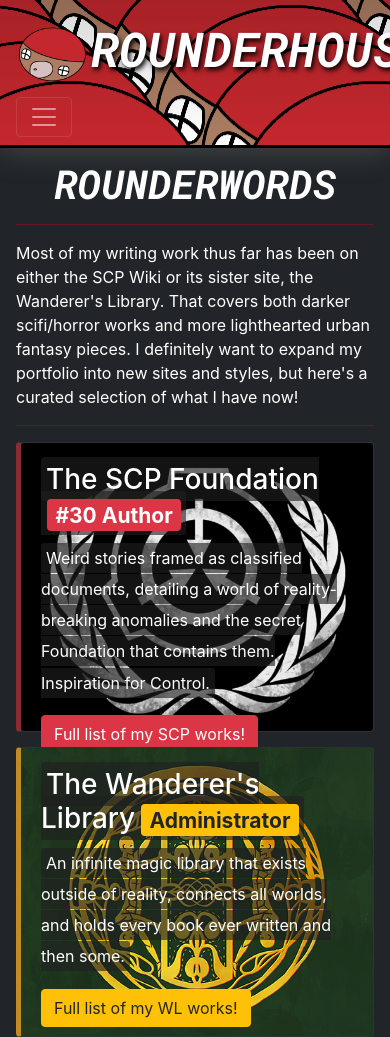
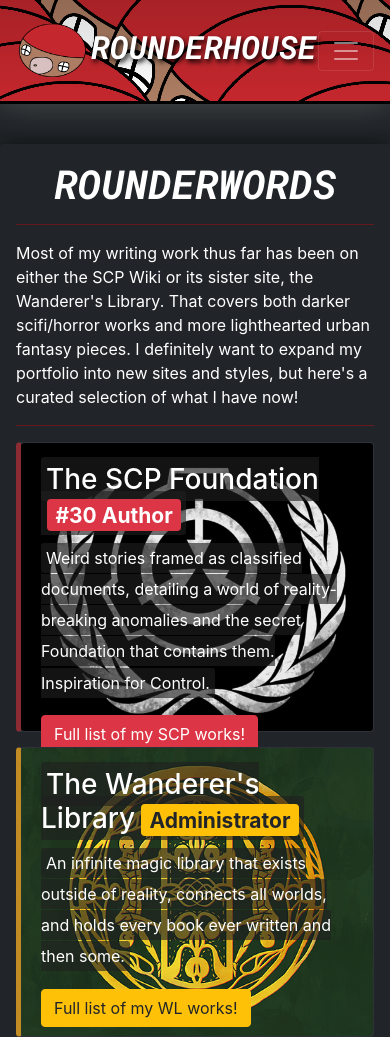
Before and after one commit to therounderhouse/therounderhouse.github.io, a plain HTML site: page writing.html in a window 390 px wide. Shown: the top 1037 px of the page. Drawn offline with nearby package versions, Linux system fonts and the light colour scheme; some packages are replaced by stand-ins of ours; a script that the page names is missing.

Commit message:
Update writing.html

```diff
--- a/writing.html
+++ b/writing.html
@@ -123,6 +123,10 @@
 			grid-template-rows: auto;
 			grid-template-areas: 'scp'
 								 'blurb';
+		}
+		.navbar-brand {
+ 			font-size: 2em;
+    			margin-right: 0;
 		}
 	}
 
```
